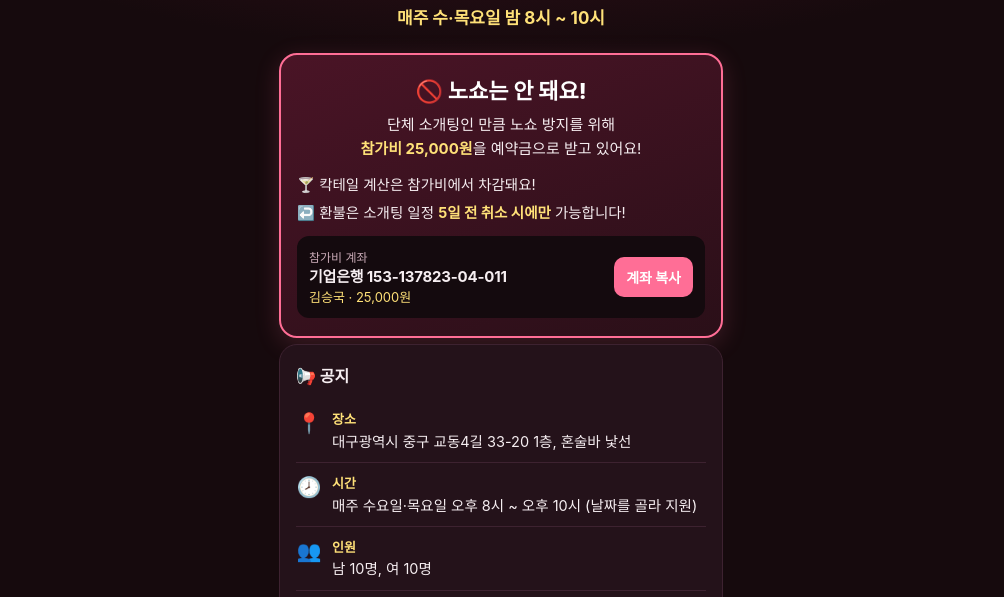
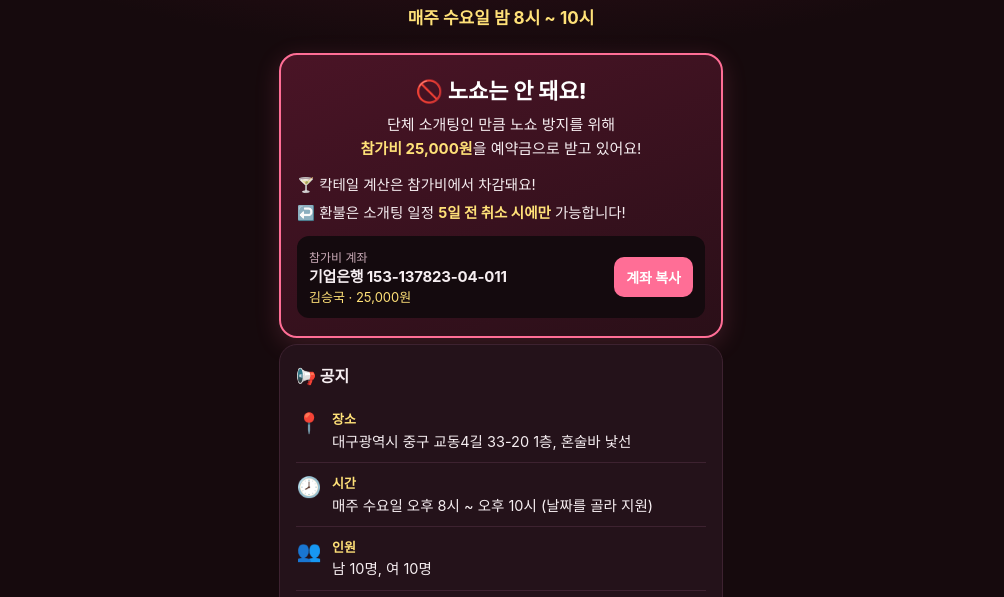
Before and after one commit to gusngusn/notsun-site, a plain HTML site: page sogaeting.html in a window 1280 px wide. Shown: the part 128-725 px from the top of the page, without its empty margins (139-1143 px from the left). Drawn offline with Linux system fonts and the light colour scheme; no server answers; a web font is replaced by a local one.

Commit message:
소개팅 지원서: 수요일만 진행으로 문구 변경

```diff
--- a/sogaeting.html
+++ b/sogaeting.html
@@ -4,7 +4,7 @@
 <meta charset="utf-8">
 <meta name="viewport" content="width=device-width, initial-scale=1, viewport-fit=cover">
 <title>낯선 반짝 소개팅 지원서</title>
-<meta name="description" content="대구 교동 혼술바 낯선 · 수·목요일 밤 반짝 소개팅 지원서">
+<meta name="description" content="대구 교동 혼술바 낯선 · 수요일 밤 반짝 소개팅 지원서">
 <link rel="stylesheet" href="https://cdn.jsdelivr.net/gh/orioncactus/pretendard@v1.3.9/dist/web/static/pretendard.min.css">
 <style>
 :root { --bg:#160a0d; --card:#24121a; --line:#3d2230; --pink:#ff6e96; --red:#e82846; --gold:#ffe178; --text:#f6eef1; --sub:#c9aab6; }
@@ -75,7 +75,7 @@ details summary { cursor:pointer; color:var(--text); font-size:13px; }
   <div class="hero">
     <div class="heart">♥</div>
     <h1>낯선 반짝 소개팅</h1>
-    <div class="when">매주 수·목요일 밤 8시 ~ 10시</div>
+    <div class="when">매주 수요일 밤 8시 ~ 10시</div>
   </div>
 
   <div class="card deposit">
@@ -94,7 +94,7 @@ details summary { cursor:pointer; color:var(--text); font-size:13px; }
   <div class="card notice">
     <h2>📢 공지</h2>
     <div class="ni"><span>📍</span><div><b>장소</b><br>대구광역시 중구 교동4길 33-20 1층, 혼술바 낯선</div></div>
-    <div class="ni"><span>🕗</span><div><b>시간</b><br>매주 수요일·목요일 오후 8시 ~ 오후 10시 (날짜를 골라 지원)</div></div>
+    <div class="ni"><span>🕗</span><div><b>시간</b><br>매주 수요일 오후 8시 ~ 오후 10시 (날짜를 골라 지원)</div></div>
     <div class="ni"><span>👥</span><div><b>인원</b><br>남 10명, 여 10명</div></div>
     <div class="ni"><span>🍸</span><div><b>가격</b><br>참가비(예약금) 25,000원! 자기가 마신 칵테일은 참가비에서 차감!<br>대신 1시간에 1잔은 필수!</div></div>
     <div class="ni"><span>💌</span><div>소개팅 승인 나신 분들은 개인적으로 <b>문자</b>로 알려드릴게요!</div></div>
```
Also changed, not shown: sogaeting-admin.html (+2 -2 lines).
